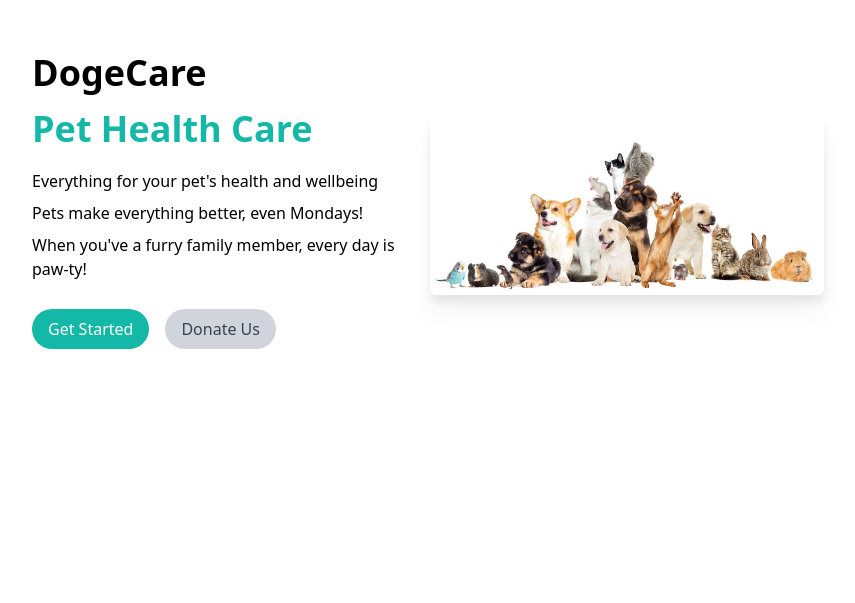
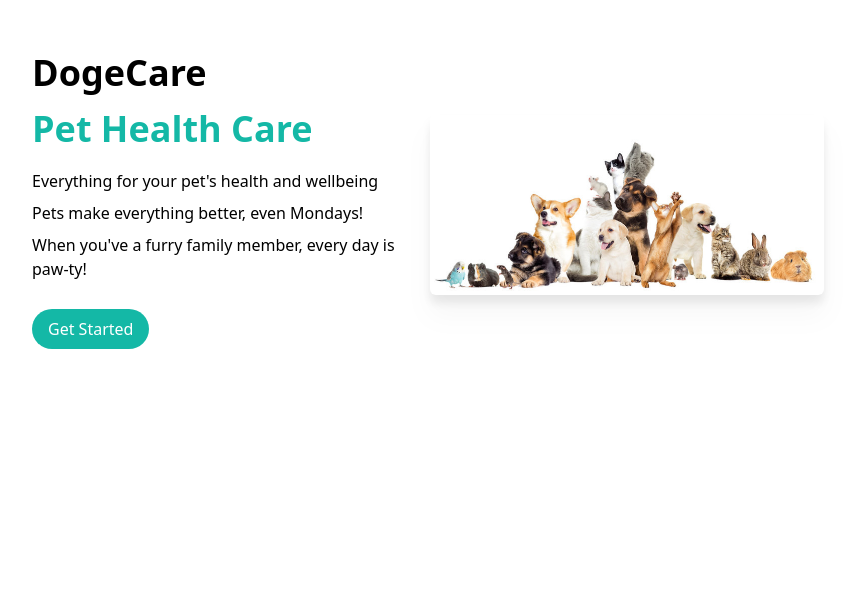
Before and after one commit to ayushshaw90/Wild-hacks, a React (Vite) app: page / in a window 1280 px wide. Shown: the part 195-798 px from the top of the page, without its empty margins (216-1071 px from the left). Built offline with nearby package versions, Linux system fonts and the light colour scheme.

Commit message:
modified

```diff
--- a/src/components/LandingPage.jsx
+++ b/src/components/LandingPage.jsx
@@ -17,9 +17,8 @@ export default function LandingPage() {
                         <Link to="/home">
                         <button className="bg-teal-500 hover:bg-teal-600 active:bg-green-600 duration-200 ease-in-out mr-2 px-4 py-2 text-white rounded-full">Get Started</button>
                         </Link>
-                        <Link to="/donate">
-                        <button className="bg-gray-300 hover:bg-gray-200 active:bg-neutral-200 ease-in-out duration-200 ml-2 px-4 py-2 text-gray-700 rounded-full">Donate Us</button>
-                        </Link>
+                        {/* <button className="bg-gray-300 hover:bg-gray-200 active:bg-neutral-200 ease-in-out duration-200 ml-2 px-4 py-2 text-gray-700 rounded-full">Donate Us</button> */}
+
                     </div>
                 </div>
                 <div className="my-auto p-4 md:p-0">
```
